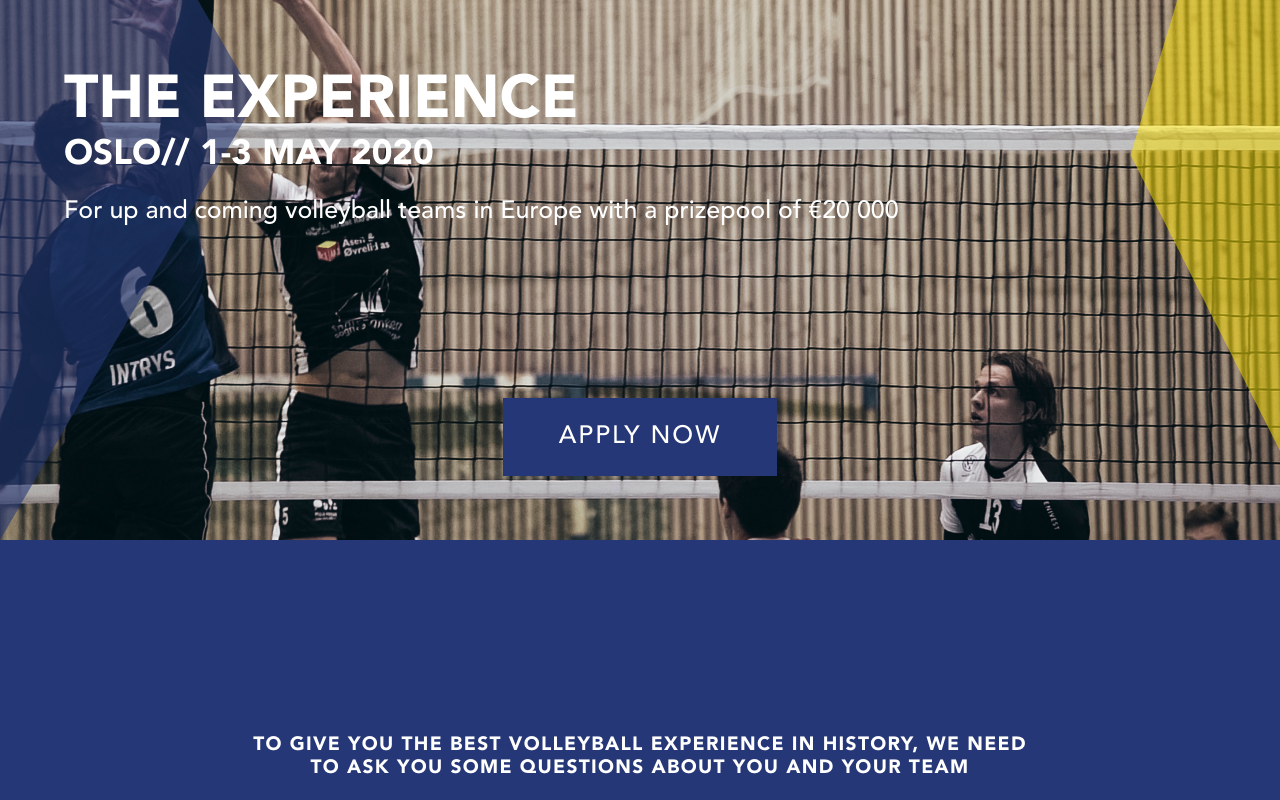
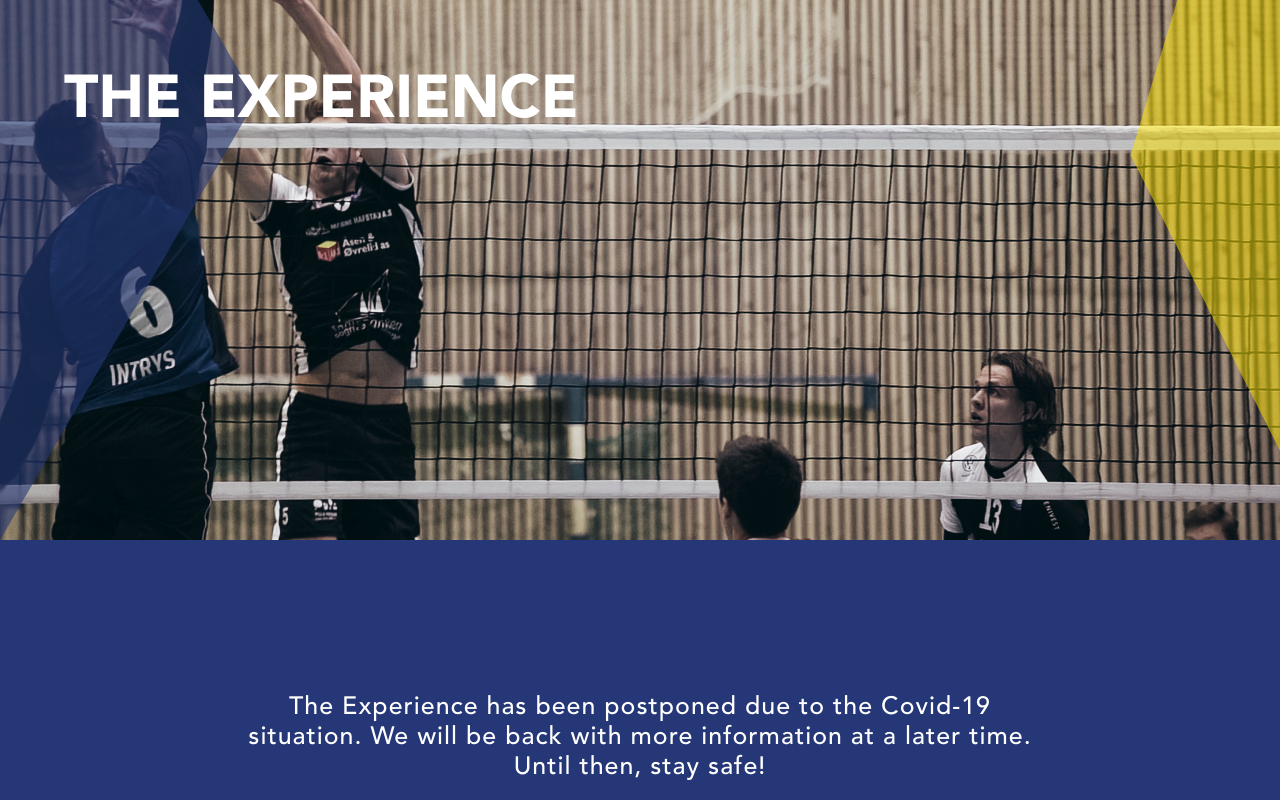
Before and after one commit to theexperience93/the-experience, a React (Create React App) app: page / in a window 1280 px wide. Shown: the part 260-1060 px from the top of the page. Built offline with nearby package versions, Linux system fonts and the light colour scheme.

Commit message:
Covid feature toggle

```diff
--- a/src/App.css
+++ b/src/App.css
@@ -71,6 +71,21 @@ html {
 
   position: relative;
   z-index: 10;
+  max-width: 600px;
+  font-weight: bold;
+}
+
+.covid-information {
+  color: white;
+
+  text-align: center;
+  font-family: "AvenirMedium";
+  font-size: 25px;
+  letter-spacing: 1px;
+
+  position: relative;
+  z-index: 10;
+  max-width: 800px;
 }
 
 .button-container {
--- a/src/App.js
+++ b/src/App.js
@@ -11,34 +11,41 @@ const App = () => {
     ReactGA.initialize("UA-154697902-1");
     ReactGA.event({
       category: "View",
-      action: "Page loaded"
+      action: "Page loaded",
     });
   }, []);
 
   const inputRef = useRef(null);
+
+  const featureToggle = false;
 
   return (
     <div className="app">
       <div className="header-container">
         <div className="info-container">
           <h1 className="title"> The Experience </h1>
+          {featureToggle && (
+            <>
               <h2 className="subtitle"> Oslo// 1-3 May 2020 </h2>
               <p className="description">
                 For up and coming volleyball teams in Europe with a prizepool of
                 €20&nbsp;000
               </p>
+            </>
+          )}
         </div>
         <div className="hexagon-top-yellow" />
         <div className="hexagon-left-blue" />
         <div className="hexagon-top-blue" />
         <div className="hexagon-right-yellow" />
+        {featureToggle && (
           <div className="button-container">
             <button
               className="apply-button"
               onClick={() => {
                 window.scrollTo({
                   behavior: "smooth",
-                top: inputRef.current.offsetTop
+                  top: inputRef.current.offsetTop,
                 });
                 inputRef.current.focus();
               }}
@@ -46,10 +53,16 @@ const App = () => {
               Apply now
             </button>
           </div>
+        )}
         <img src={logo} className="x-logo" alt="x-logo" />
       </div>
       <div className="bottom-content">
-        <Form inputRef={inputRef} />
+        <p className="covid-information">
+          The Experience has been postponed due to the Covid-19 situation. We
+          will be back with more information at a later time. Until then, stay
+          safe!
+        </p>
+        {featureToggle && <Form inputRef={inputRef} />}
         <h2 className="the-experience-quote">The Experience</h2>
         <p className="the-experience-sound">/ðə ɛkˈspɪərɪəns/</p>
         <p className="the-experience-meaning">
```
Lines whose indentation alone changed are shown as unchanged.
